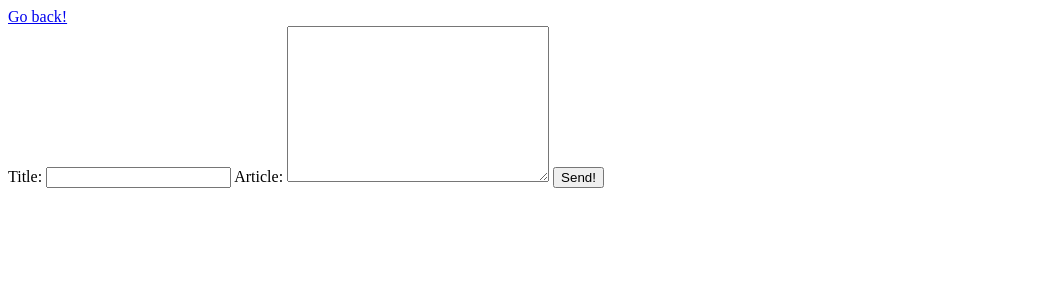
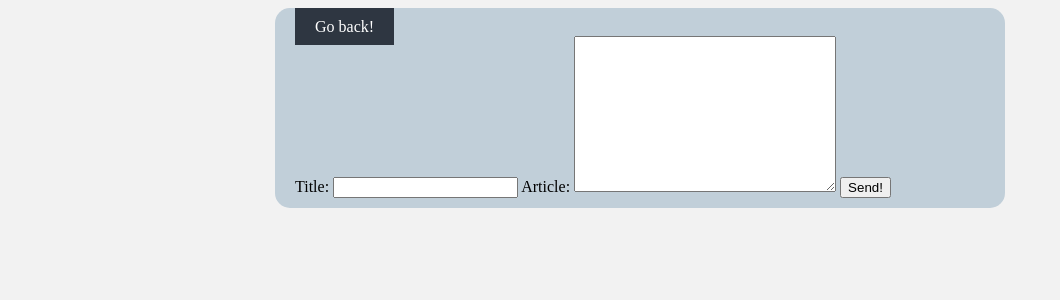
Before and after one commit to NielsMeulders/PHP1, a PHP site: page /post.php in a window 1280 px wide. Shown: the top 300 px of the page, without its empty margins (0-1060 px from the left). Run offline with PHP 8.4, Linux system fonts and the light colour scheme.

Commit message:
added some basic style

```diff
--- a/opdrachten les 3/mini CMS/post.php
+++ b/opdrachten les 3/mini CMS/post.php
@@ -27,10 +27,13 @@
 <head>
     <meta charset="UTF-8">
     <title>Post - My CMS</title>
+    <link rel="stylesheet" href="style.css"/>
 </head>
 <body>
 
-    <a href="index.php">Go back!</a>
+    <div class="screen">
+
+        <a href="index.php" class="button">Go back!</a>
 
         <div class="feedback"><?php if(isset($feedback)){echo $feedback;} ?></div>
 
@@ -46,5 +49,7 @@
 
         </form>
 
+    </div>
+
 </body>
 </html>
--- a/opdrachten les 3/mini CMS/style.css
+++ b/opdrachten les 3/mini CMS/style.css
@@ -0,0 +1,37 @@
+body
+{
+    background-color: #F2F2F2;
+}
+
+.screen
+{
+    max-width: 690px;
+    margin-left: auto;
+    margin-right: auto;
+    background-color: #C1CFD9;
+    padding: 10px 20px;
+    border-radius: 15px;
+}
+
+.button:link,
+.button:visited,
+.button:hover,
+.button:active
+{
+    color: white;
+    background-color: #2E3641;
+    text-decoration: none;
+    padding: 10px 20px;
+}
+
+.feedback
+{
+    background-color: #9EB2C0;
+    display: inline;
+
+}
+
+.clearfix
+{
+    clear: both;
+}
```
Also changed, not shown: opdrachten les 3/mini CMS/index.php (+17 -7 lines). Lines whose indentation alone changed are shown as unchanged.
